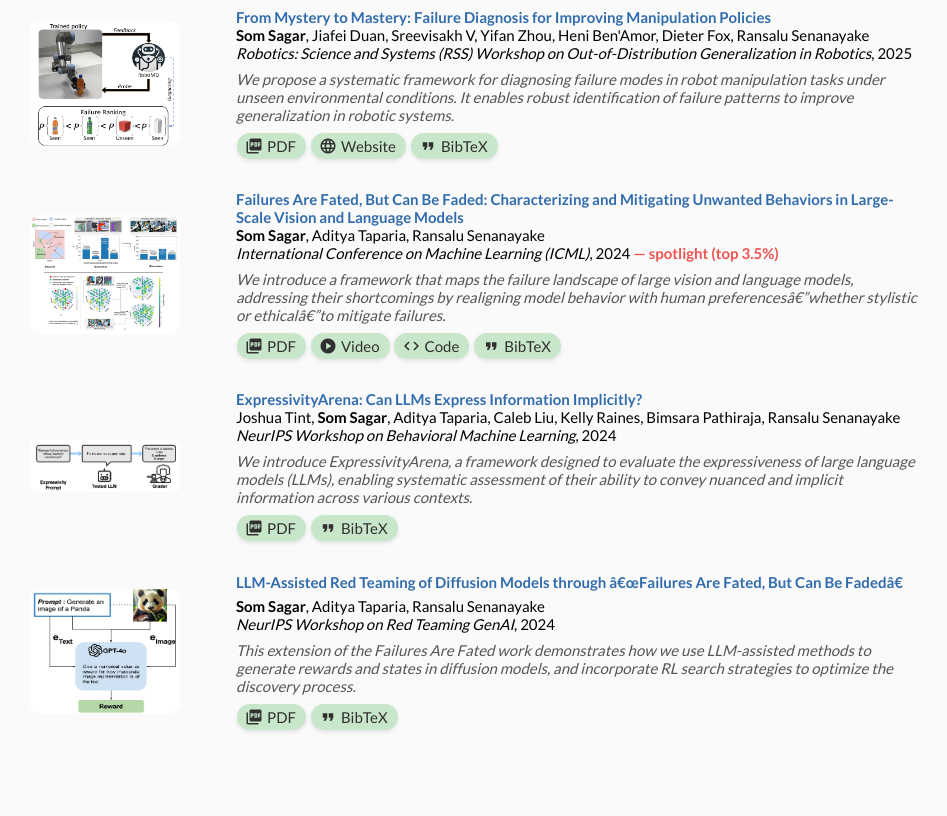
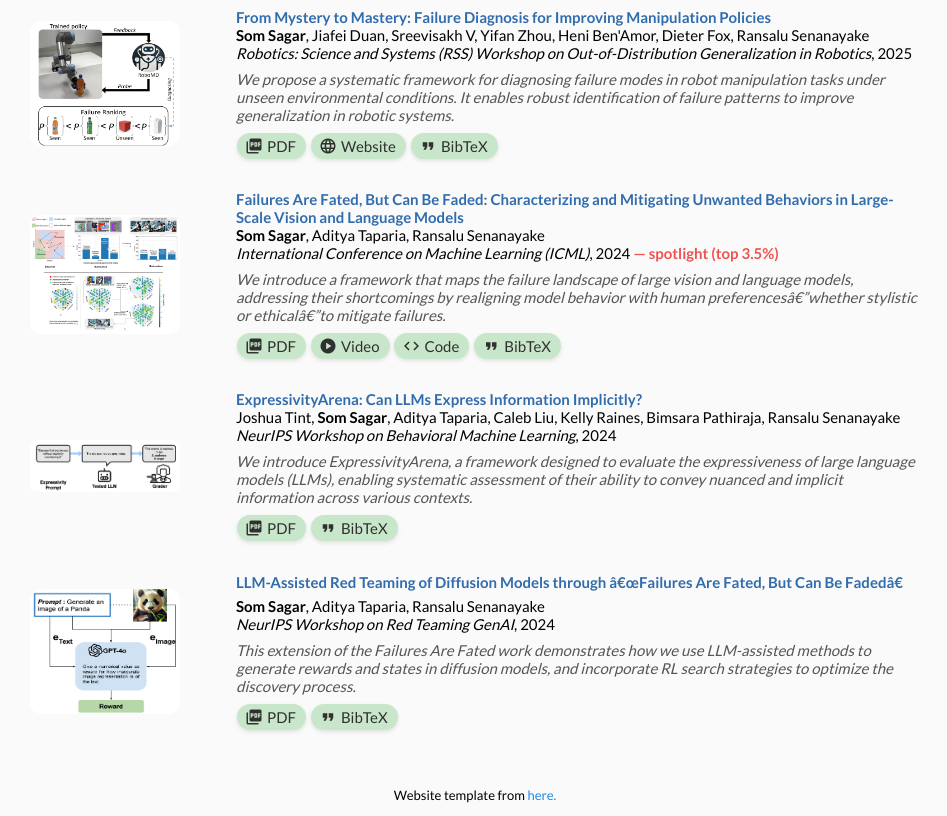
Before and after one commit to somsagar07/somsagar07.github.io, a plain HTML site: page index.html in a window 1280 px wide. Shown: the part 1376-2192 px from the top of the page, without its empty margins (165-1112 px from the left). Before the commit the page ends 2132 px from the top, so only its background shows below. Drawn offline with Linux system fonts and the light colour scheme.

Commit message:
source add

```diff
--- a/index.html
+++ b/index.html
@@ -291,6 +291,13 @@
     </tr>
   </table>
 
+  <br>
+
+  <center>
+    <p style="font-size: small;">Website template from <a href="https://github.com/aditya-taparia/aditya-taparia.github.io">here.</a></p>
+  </center>
+
+
   <script>
     function toggleBib(id) { document.getElementById(id).classList.toggle('show'); }
     function openModal(src) {
```
